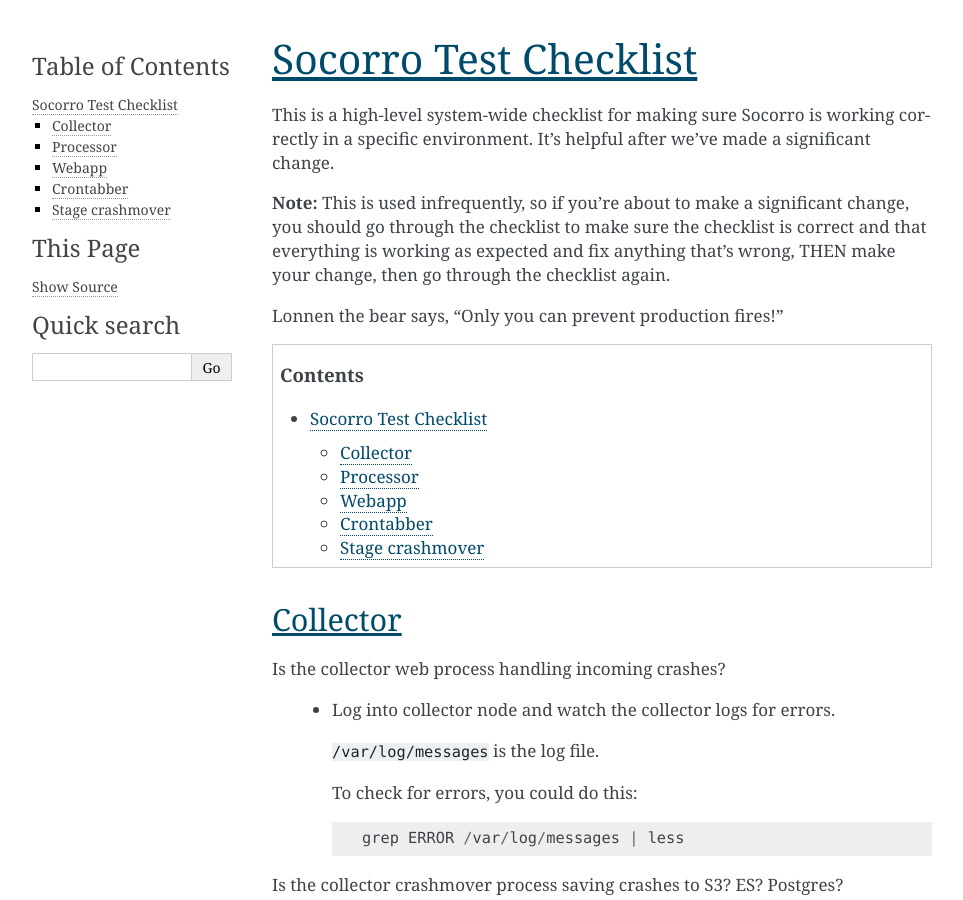
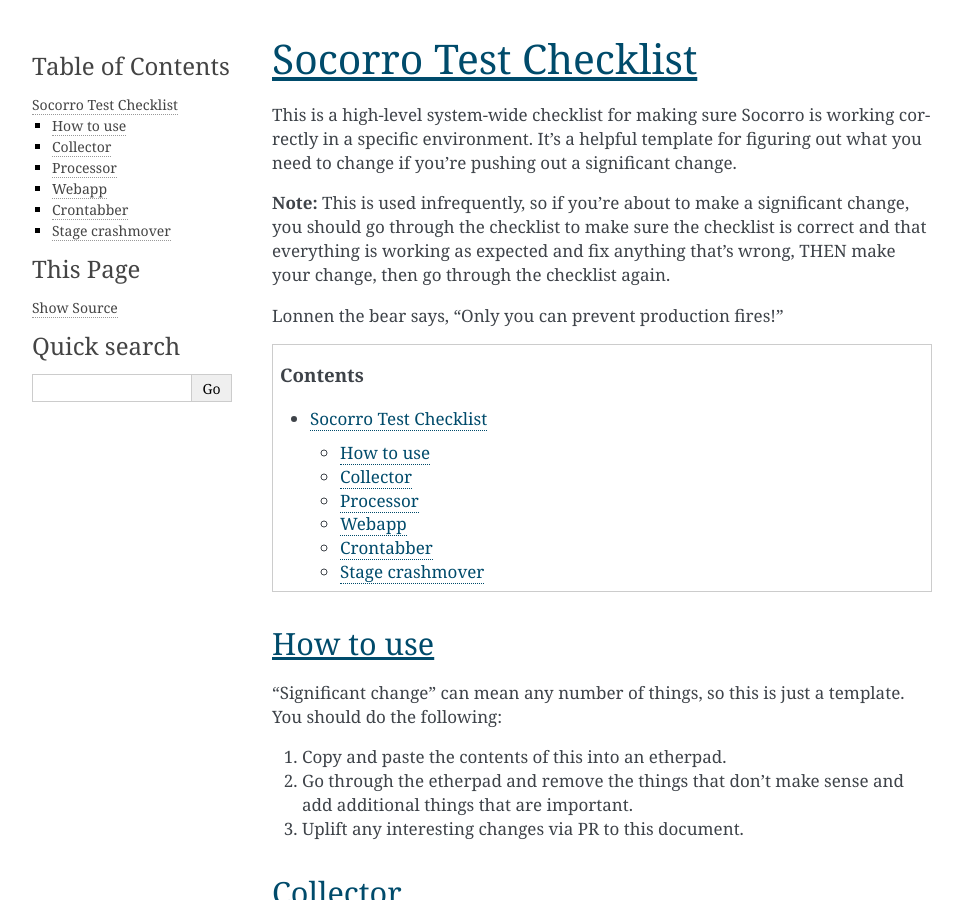
Before and after one commit to willkg/socorro-zero, a Sphinx documentation site: the page built from docs/socorro_test_checklist.rst, in a window 1280 px wide and 900 px high. Shown: the whole window, without its empty margins (148-1111 px from the left). Built offline with Sphinx 7.4.7, drawn with Linux system fonts in a browser that asks for light colours; some of the changed text lies outside the part shown.

Commit message:
Minor reformatting and added "how to use" section

```diff
--- a/docs/socorro_test_checklist.rst
+++ b/docs/socorro_test_checklist.rst
@@ -3,8 +3,8 @@
 ======================
 
 This is a high-level system-wide checklist for making sure Socorro is working
-correctly in a specific environment. It's helpful after we've made a significant
-change.
+correctly in a specific environment. It's a helpful template for figuring out
+what you need to change if you're pushing out a significant change.
 
 **Note:** This is used infrequently, so if you're about to make a significant change,
 you should go through the checklist to make sure the checklist is correct and
@@ -14,6 +14,20 @@
 Lonnen the bear says, "Only you can prevent production fires!"
 
 .. contents::
+
+
+How to use
+==========
+
+"Significant change" can mean any number of things, so this is just a template.
+You should do the following:
+
+1. Copy and paste the contents of this into an etherpad.
+
+2. Go through the etherpad and remove the things that don't make sense and
+   add additional things that are important.
+
+3. Uplift any interesting changes via PR to this document.
 
 
 Collector
@@ -146,11 +160,22 @@
 
 Can you upload a symbols file?
 
-    * Download https://github.com/mozilla/socorro/blob/master/webapp-django/crashstats/symbols/tests/sample.zip to disk
+    * Download https://github.com/mozilla/socorro/blob/master/webapp-django/crashstats/symbols/tests/sample.zip
+      to disk
     * Log in with a user with permission to upload symbols.
-    * Go to /symbols/upload/web/
-    * Try to upload it
-    * To verify that it worked, go to the public symbols S3 bucket (e.g. `org.mozilla.crash-stats.staging.symbols-public` in stage) and check that there is a `xpcshell.sym` file in the root with a recent modify date.
+    * Go to the symbol upload section.
+
+      :prod: https://crash-stats.mozilla.com/symbols/upload/web/
+      :stage: https://crash-stats.allizom.org/symbols/upload/web/
+
+    * Try to upload the ``sample.zip`` file.
+    * To verify that it worked, go to the public symbols S3 bucket:
+
+      :stage: org.mozilla.crash-stats.staging.symbols-public
+
+      and check that there is a ``xpcshell.sym`` file in the root with a recent
+      modify date.
+
 
 Crontabber
 ==========
```
